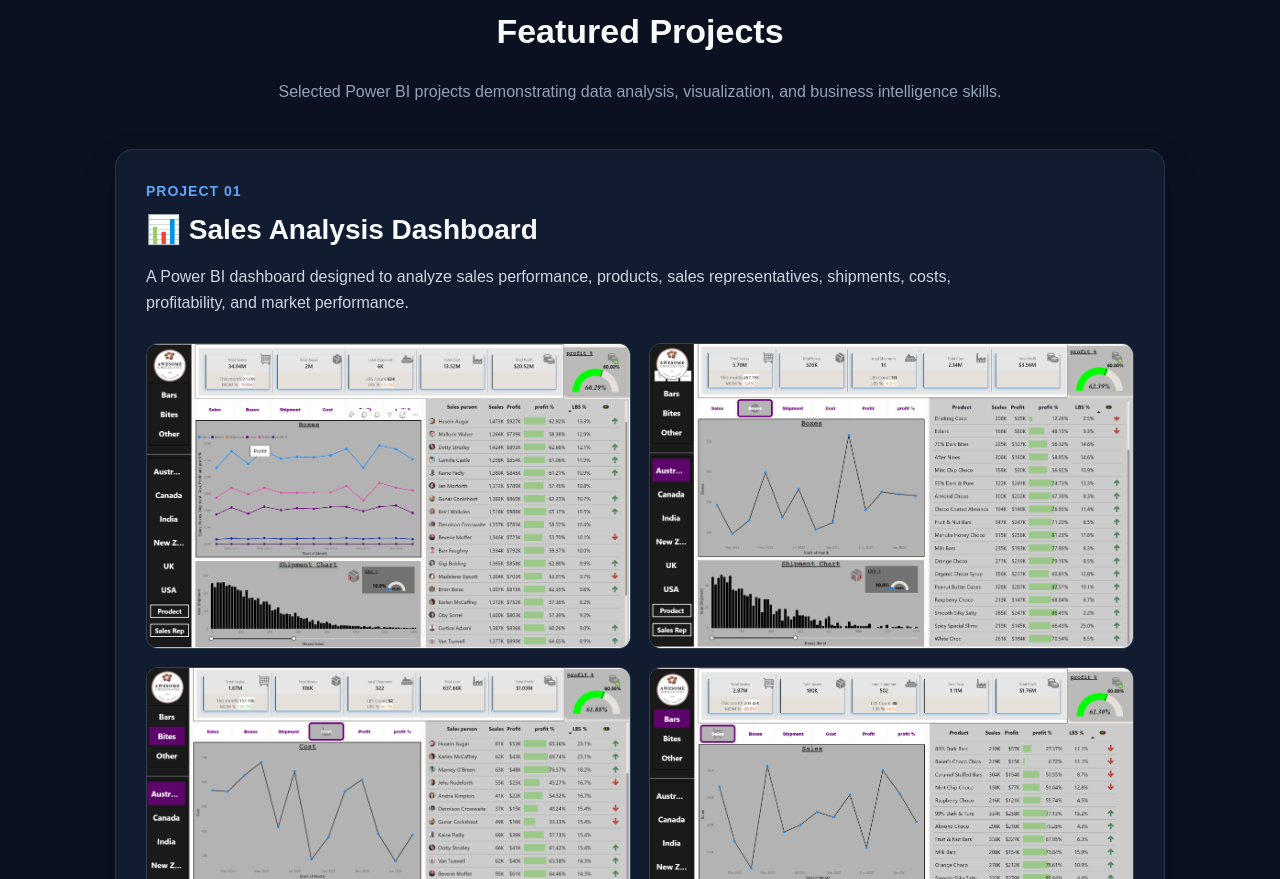
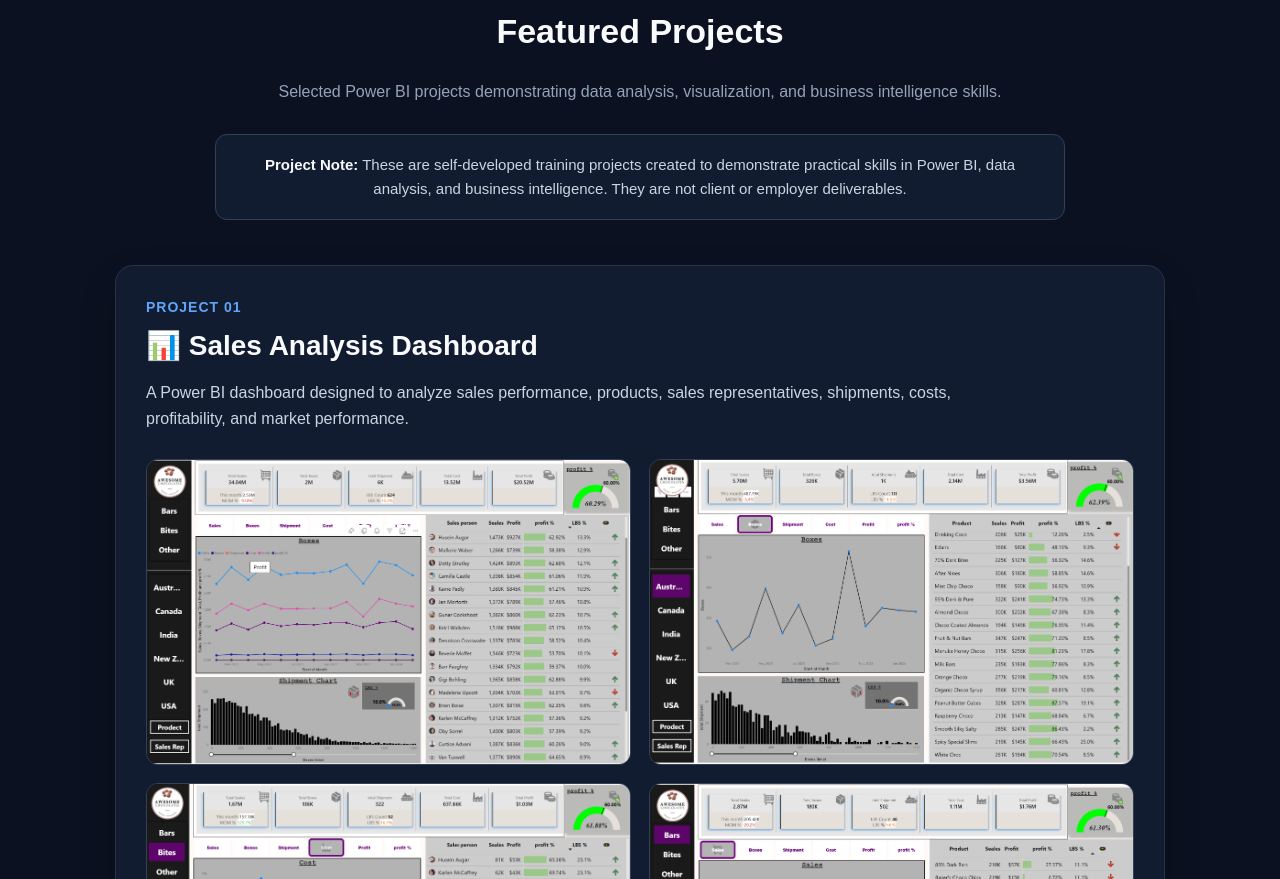
Before and after one commit to t-alotaiibi/-Power-BI-Portfolio, a plain HTML site: page index.html in a window 1280 px wide. Shown: the part 980-1859 px from the top of the page. Drawn offline with Linux system fonts and the light colour scheme.

Commit message:
Update index.html

```diff
--- a/index.html
+++ b/index.html
@@ -152,7 +152,25 @@ nav {
     text-align: center;
     color: #94a3b8;
     margin-top: -30px;
-    margin-bottom: 45px;
+    margin-bottom: 30px;
+}
+
+/* TRAINING NOTE */
+
+.training-note {
+    max-width: 850px;
+    margin: 0 auto 45px;
+    padding: 18px 22px;
+    border: 1px solid #334155;
+    border-radius: 12px;
+    background: #111c31;
+    color: #cbd5e1;
+    text-align: center;
+    font-size: 15px;
+}
+
+.training-note strong {
+    color: #f8fafc;
 }
 
 /* ABOUT */
@@ -371,6 +389,10 @@ footer {
     .features {
         grid-template-columns: 1fr;
     }
+
+    .training-note {
+        font-size: 14px;
+    }
 }
 
 </style>
@@ -478,6 +500,18 @@ Featured Projects
 Selected Power BI projects demonstrating data analysis,
 visualization, and business intelligence skills.
 </p>
+
+
+<!-- TRAINING PROJECT NOTICE -->
+
+<div class="training-note">
+
+<strong>Project Note:</strong>
+These are self-developed training projects created to demonstrate
+practical skills in Power BI, data analysis, and business intelligence.
+They are not client or employer deliverables.
+
+</div>
 
 
 <!-- PROJECT 1 -->
@@ -661,15 +695,25 @@ Skills & Tools
 <div class="skills">
 
 <span class="skill">Power BI</span>
+
 <span class="skill">Power Query</span>
+
 <span class="skill">DAX</span>
+
 <span class="skill">Data Modeling</span>
+
 <span class="skill">Data Visualization</span>
+
 <span class="skill">Business Analysis</span>
+
 <span class="skill">Project Management</span>
+
 <span class="skill">Project Coordination</span>
+
 <span class="skill">Reporting</span>
+
 <span class="skill">Management Information Systems</span>
+
 <span class="skill">PMP®</span>
 
 </div>
@@ -731,5 +775,6 @@ T.alotaiibi@gmail.com
 
 </footer>
 
+
 </body>
 </html>
```
